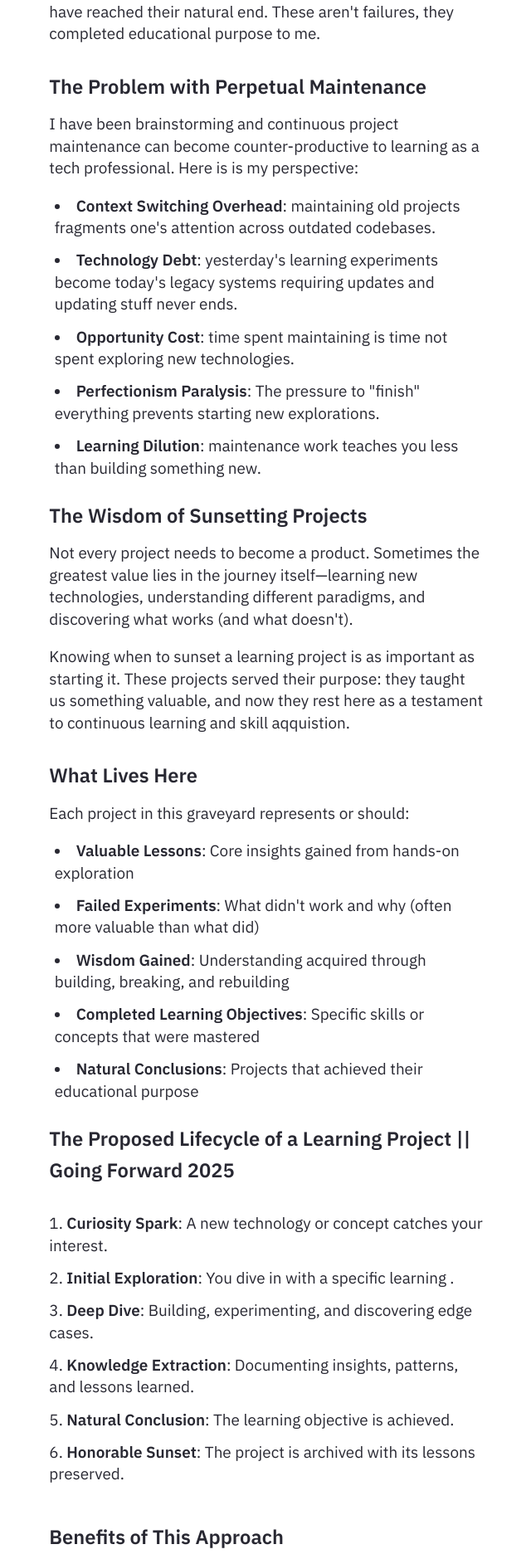
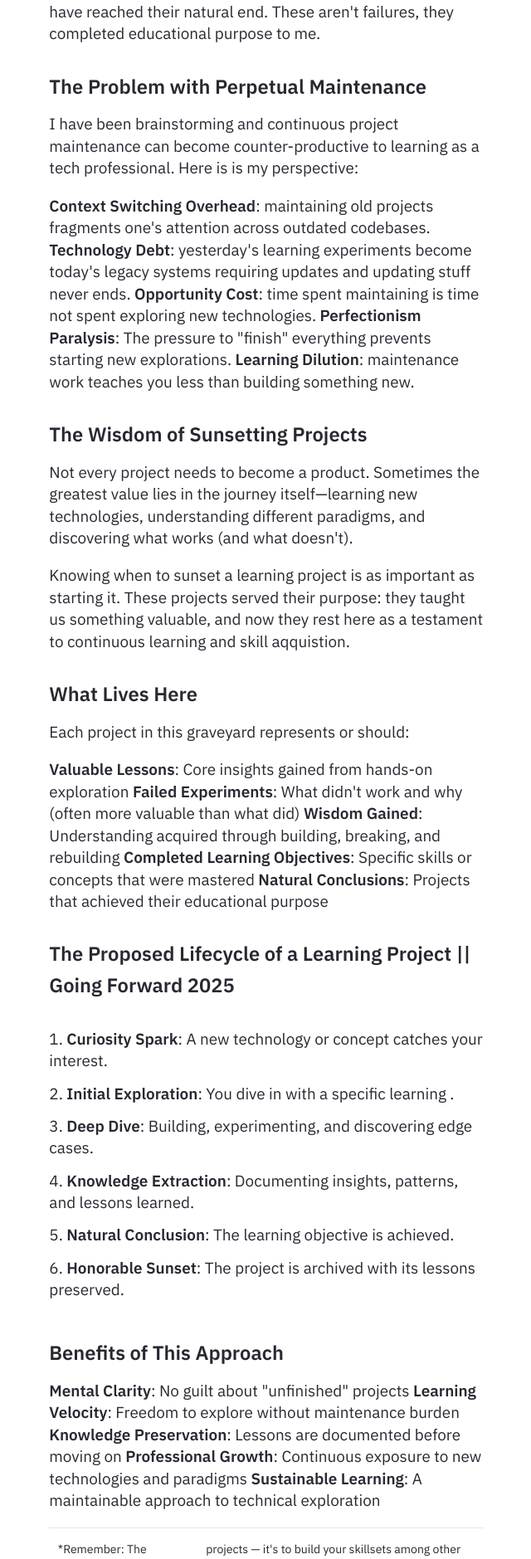
Before and after one commit to Nerajno/digital_garden, a Jekyll site: the page built from _notes/Public/Temare.md, in a window 1280 px wide. Shown: the part 706-2585 px from the top of the page at 83% size, without its empty margins (319-959 px from the left). Built offline with Jekyll 4.4.1, drawn with Linux system fonts in a browser that asks for light colours.

```diff
--- a/_notes/Public/Temare.md
+++ b/_notes/Public/Temare.md
@@ -19,11 +19,11 @@ Inspired by [Google's project cemetery](https://killedbygoogle.com/), this grave
 
 I have been brainstorming and continuous project maintenance can become counter-productive to learning as a tech professional. Here is is my perspective:
 
-- **Context Switching Overhead**: maintaining old projects fragments one's attention across outdated codebases.
-- **Technology Debt**: yesterday's learning experiments become today's legacy systems requiring updates and updating stuff never ends.
-- **Opportunity Cost**: time spent maintaining is time not spent exploring new technologies.
-- **Perfectionism Paralysis**: The pressure to "finish" everything prevents starting new explorations.
-- **Learning Dilution**: maintenance work teaches you less than building something new.
+**Context Switching Overhead**: maintaining old projects fragments one's attention across outdated codebases.
+**Technology Debt**: yesterday's learning experiments become today's legacy systems requiring updates and updating stuff never ends.
+**Opportunity Cost**: time spent maintaining is time not spent exploring new technologies.
+**Perfectionism Paralysis**: The pressure to "finish" everything prevents starting new explorations.
+**Learning Dilution**: maintenance work teaches you less than building something new.
 
 #### The Wisdom of Sunsetting Projects
 
@@ -35,11 +35,11 @@ Knowing when to sunset a learning project is as important as starting it. These
 
 Each project in this graveyard represents or should:
 
-- **Valuable Lessons**: Core insights gained from hands-on exploration
-- **Failed Experiments**: What didn't work and why (often more valuable than what did)
-- **Wisdom Gained**: Understanding acquired through building, breaking, and rebuilding
-- **Completed Learning Objectives**: Specific skills or concepts that were mastered
-- **Natural Conclusions**: Projects that achieved their educational purpose
+**Valuable Lessons**: Core insights gained from hands-on exploration
+**Failed Experiments**: What didn't work and why (often more valuable than what did)
+**Wisdom Gained**: Understanding acquired through building, breaking, and rebuilding
+**Completed Learning Objectives**: Specific skills or concepts that were mastered
+**Natural Conclusions**: Projects that achieved their educational purpose
 
 #### The Proposed Lifecycle of a Learning Project || Going Forward 2025
 
@@ -52,11 +52,11 @@ Each project in this graveyard represents or should:
 
 #### Benefits of This Approach
 
-- **Mental Clarity**: No guilt about "unfinished" projects
-- **Learning Velocity**: Freedom to explore without maintenance burden
-- **Knowledge Preservation**: Lessons are documented before moving on
-- **Professional Growth**: Continuous exposure to new technologies and paradigms
-- **Sustainable Learning**: A maintainable approach to technical exploration
+**Mental Clarity**: No guilt about "unfinished" projects
+**Learning Velocity**: Freedom to explore without maintenance burden
+**Knowledge Preservation**: Lessons are documented before moving on
+**Professional Growth**: Continuous exposure to new technologies and paradigms
+**Sustainable Learning**: A maintainable approach to technical exploration
 
 ---
 
```
